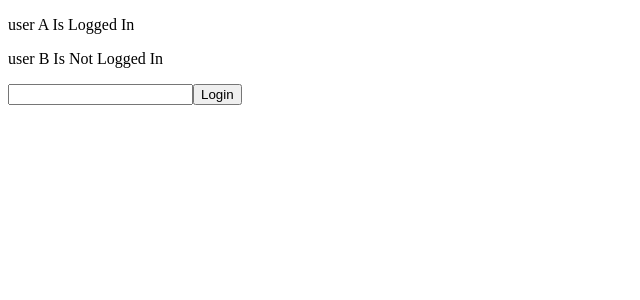
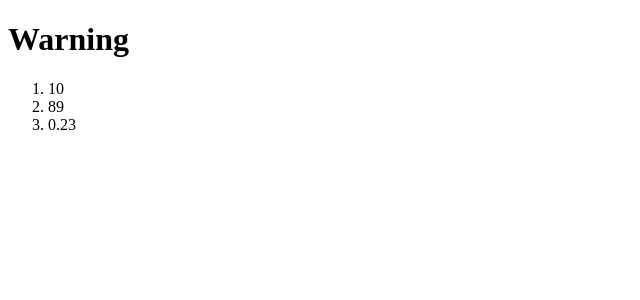
Before and after one commit to PollobAtGit/js-101, a React (Create React App) app in the folder react/: page / in a window 1280 px wide. Shown: the top 300 px of the page, without its empty margins (0-640 px from the left). Built offline with nearby package versions, Linux system fonts and the light colour scheme.

Commit message:
Rendering List

```diff
--- /dev/null
+++ b/react/src/App-6-03-2018/App.js
@@ -0,0 +1,8 @@
+import React, { Component } from "react";
+import { Page } from "./Page";
+
+export class App extends Component {
+    render() {
+        return <Page />;
+    }
+}
--- /dev/null
+++ b/react/src/App-6-03-2018/NumberList.js
@@ -0,0 +1,16 @@
+import React, { Component } from "react";
+
+export class NumberList extends React.Component {
+
+    render() {
+
+        const listItems = this.props.numbers.map(v => <li>{v}</li>);
+        return (
+            <div>
+                <ol>
+                    {listItems}
+                </ol>
+            </div>
+        );
+    }
+}
--- /dev/null
+++ b/react/src/App-6-03-2018/Page.js
@@ -0,0 +1,35 @@
+import React, { Component } from "react";
+import { NumberList } from "./NumberList";
+
+export class Page extends Component {
+    render() {
+        return (
+            <div>
+                {
+                    /*
+                    This won't be shown because even though parent component is rendering the component
+                    the component itself returns null which means the component won't be rendered
+                    */
+                }
+                <Warning />
+                <Warning shouldDisplay />
+                <NumberList numbers={[10, 89, 0.23]} />
+            </div>
+        );
+    }
+}
+
+class Warning extends Component {
+
+    render() {
+
+        if (this.props.shouldDisplay) return (
+            <div>
+                <h1>Warning</h1>
+            </div>
+        );
+
+        // null doesn't render the component even if Parent component renders it
+        return null;
+    }
+}
--- a/react/src/index.js
+++ b/react/src/index.js
@@ -5,7 +5,8 @@ import ReactDOM from "react-dom";
 // import { App } from "./App-5-23-2018/App";
 // import { App } from "./App-5-24-2018/App";
 // import { App } from "./App-5-25-2018/App";
-import { App } from "./App-5-31-2018/App";
+// import { App } from "./App-5-31-2018/App";
+import { App } from "./App-6-03-2018/App";
 
 // ReactDOM.render(<App />, document.getElementById('root'));
 ReactDOM.render(<App />, document.getElementById('root'));
```
